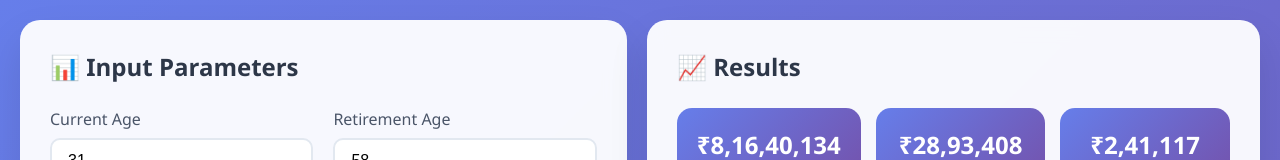
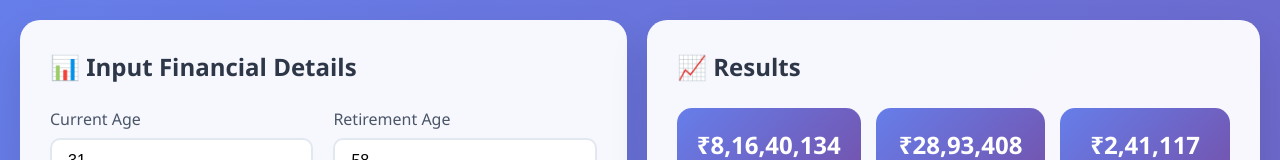
Before and after one commit to syed786778/financial_plan, a plain HTML site: page index.html in a window 1280 px wide. Shown: the top 160 px of the page. Drawn offline with nearby package versions, Linux system fonts and the light colour scheme.

Commit message:
Update index.html

```diff
--- a/index.html
+++ b/index.html
@@ -202,7 +202,7 @@
 <body>
     <div class="container">
         <div class="card">
-            <h2>📊 Input Parameters</h2>
+            <h2>📊 Input Financial Details</h2>
 
             <div class="input-group">
                 <div class="input-field">
```
